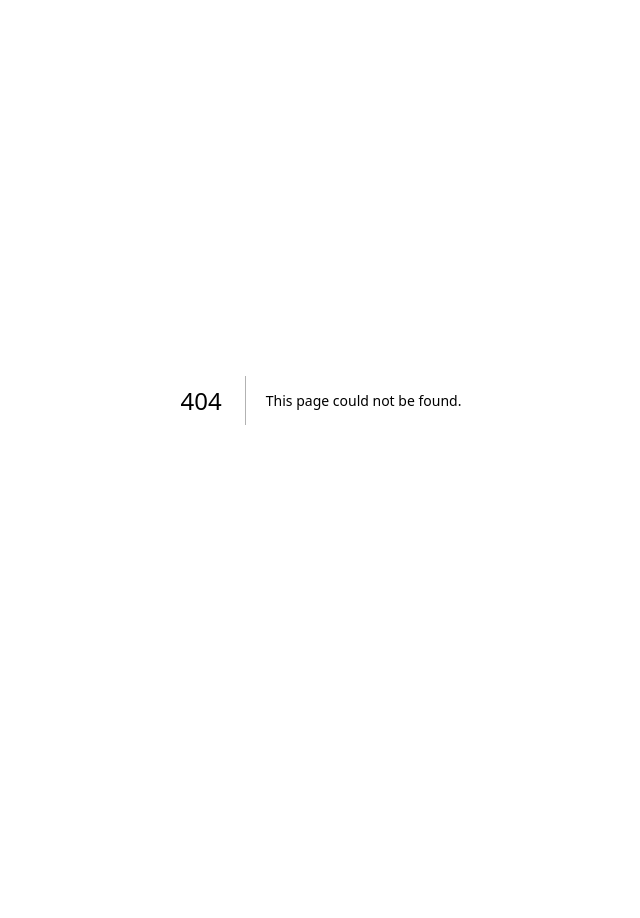
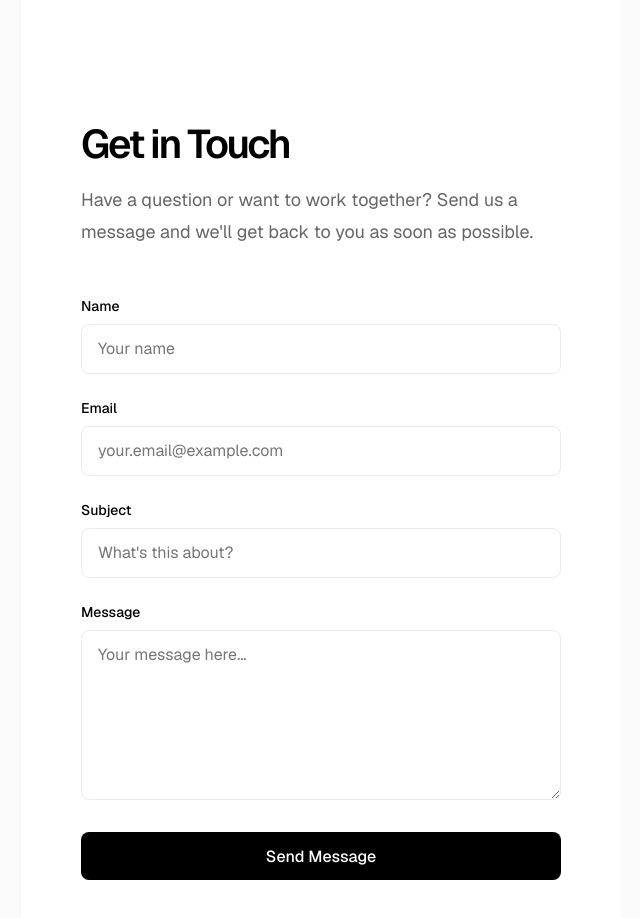
Before and after one commit to HarryFray/Nick-Nerds-Out, a Next.js app: page /contact in a window 1280 px wide. Before the commit this address had no page. Shown: the top 918 px of the page, without its empty margins (319-959 px from the left). Before the commit the page ends 800 px from the top, so only its background shows below. Built offline with nearby package versions, Linux system fonts and the light colour scheme.

Commit message:
contact page

```diff
--- /dev/null
+++ b/src/app/contact/page.module.css
@@ -0,0 +1,167 @@
+/* Shared base styles - common layout patterns */
+.page {
+  display: flex;
+  min-height: 100vh;
+  align-items: center;
+  justify-content: center;
+  font-family: var(--font-geist-sans);
+  background-color: var(--page-background);
+}
+
+.main {
+  display: flex;
+  min-height: 100vh;
+  width: 100%;
+  max-width: 600px;
+  flex-direction: column;
+  align-items: flex-start;
+  justify-content: flex-start;
+  background-color: var(--page-foreground);
+  padding: 120px 60px;
+  gap: 48px;
+}
+
+.header {
+  display: flex;
+  flex-direction: column;
+  align-items: flex-start;
+  gap: 16px;
+  width: 100%;
+}
+
+.title {
+  font-size: 40px;
+  font-weight: 600;
+  line-height: 48px;
+  letter-spacing: -2.4px;
+  color: var(--text-primary);
+  margin: 0;
+}
+
+.subtitle {
+  font-size: 18px;
+  line-height: 32px;
+  color: var(--text-secondary);
+  margin: 0;
+  max-width: 100%;
+}
+
+.form {
+  display: flex;
+  flex-direction: column;
+  width: 100%;
+  gap: 24px;
+}
+
+.formGroup {
+  display: flex;
+  flex-direction: column;
+  gap: 8px;
+  width: 100%;
+}
+
+.label {
+  font-size: 14px;
+  font-weight: 500;
+  color: var(--text-primary);
+  line-height: 20px;
+}
+
+.input,
+.textarea {
+  width: 100%;
+  padding: 12px 16px;
+  font-size: 16px;
+  font-family: var(--font-geist-sans);
+  line-height: 24px;
+  color: var(--text-primary);
+  background-color: var(--input-background);
+  border: 1px solid var(--input-border);
+  border-radius: 8px;
+  transition: border-color 0.2s, box-shadow 0.2s;
+  outline: none;
+}
+
+.input:focus,
+.textarea:focus {
+  border-color: var(--input-focus-border);
+  box-shadow: 0 0 0 3px rgba(0, 0, 0, 0.05);
+}
+
+@media (prefers-color-scheme: dark) {
+  .input:focus,
+  .textarea:focus {
+    box-shadow: 0 0 0 3px rgba(237, 237, 237, 0.1);
+  }
+}
+
+.textarea {
+  resize: vertical;
+  min-height: 120px;
+  font-family: inherit;
+}
+
+.submitButton {
+  display: flex;
+  justify-content: center;
+  align-items: center;
+  height: 48px;
+  padding: 0 24px;
+  margin-top: 8px;
+  font-size: 16px;
+  font-weight: 500;
+  font-family: var(--font-geist-sans);
+  color: var(--button-text);
+  background-color: var(--button-primary);
+  border: 1px solid transparent;
+  border-radius: 8px;
+  cursor: pointer;
+  transition: background-color 0.2s;
+  width: 100%;
+}
+
+.submitButton:disabled {
+  opacity: 0.6;
+  cursor: not-allowed;
+}
+
+/* Enable hover only on non-touch devices */
+@media (hover: hover) and (pointer: fine) {
+  .submitButton:hover:not(:disabled) {
+    background-color: var(--button-primary-hover);
+  }
+}
+
+.submitButton:active:not(:disabled) {
+  transform: scale(0.98);
+}
+
+@media (max-width: 600px) {
+  .main {
+    padding: 48px 24px;
+    gap: 32px;
+  }
+
+  .header {
+    gap: 12px;
+  }
+
+  .title {
+    font-size: 32px;
+    line-height: 40px;
+    letter-spacing: -1.92px;
+  }
+
+  .subtitle {
+    font-size: 16px;
+    line-height: 28px;
+  }
+
+  .form {
+    gap: 20px;
+  }
+
+  .formGroup {
+    gap: 6px;
+  }
+}
--- /dev/null
+++ b/src/app/contact/page.tsx
@@ -0,0 +1,88 @@
+import styles from "./page.module.css";
+
+export const metadata = {
+  title: "Contact",
+  description: "Get in touch with us",
+};
+
+export default function Contact() {
+  return (
+    <div className={styles.page}>
+      <main className={styles.main}>
+        <div className={styles.header}>
+          <h1 className={styles.title}>Get in Touch</h1>
+          <p className={styles.subtitle}>
+            Have a question or want to work together? Send us a message and
+            we'll get back to you as soon as possible.
+          </p>
+        </div>
+
+        <form className={styles.form} action="#" method="POST">
+          <div className={styles.formGroup}>
+            <label htmlFor="name" className={styles.label}>
+              Name
+            </label>
+            <input
+              type="text"
+              id="name"
+              name="name"
+              className={styles.input}
+              placeholder="Your name"
+              required
+              aria-required="true"
+            />
+          </div>
+
+          <div className={styles.formGroup}>
+            <label htmlFor="email" className={styles.label}>
+              Email
+            </label>
+            <input
+              type="email"
+              id="email"
+              name="email"
+              className={styles.input}
+              placeholder="your.email@example.com"
+              required
+              aria-required="true"
+            />
+          </div>
+
+          <div className={styles.formGroup}>
+            <label htmlFor="subject" className={styles.label}>
+              Subject
+            </label>
+            <input
+              type="text"
+              id="subject"
+              name="subject"
+              className={styles.input}
+              placeholder="What's this about?"
+              required
+              aria-required="true"
+            />
+          </div>
+
+          <div className={styles.formGroup}>
+            <label htmlFor="message" className={styles.label}>
+              Message
+            </label>
+            <textarea
+              id="message"
+              name="message"
+              className={styles.textarea}
+              placeholder="Your message here..."
+              rows={6}
+              required
+              aria-required="true"
+            />
+          </div>
+
+          <button type="submit" className={styles.submitButton}>
+            Send Message
+          </button>
+        </form>
+      </main>
+    </div>
+  );
+}
--- a/src/app/globals.css
+++ b/src/app/globals.css
@@ -1,12 +1,52 @@
 :root {
   --background: #ffffff;
   --foreground: #171717;
+
+  /* Page layout colors */
+  --page-background: #fafafa;
+  --page-foreground: #fff;
+
+  /* Text colors */
+  --text-primary: #000;
+  --text-secondary: #666;
+
+  /* Button colors */
+  --button-primary: #000;
+  --button-primary-hover: #383838;
+  --button-secondary-hover: #f2f2f2;
+  --button-secondary-border: #ebebeb;
+  --button-text: #fff;
+
+  /* Form colors */
+  --input-border: #ebebeb;
+  --input-focus-border: #000;
+  --input-background: #fff;
 }
 
 @media (prefers-color-scheme: dark) {
   :root {
     --background: #0a0a0a;
     --foreground: #ededed;
+
+    /* Page layout colors */
+    --page-background: #000;
+    --page-foreground: #000;
+
+    /* Text colors */
+    --text-primary: #ededed;
+    --text-secondary: #999;
+
+    /* Button colors */
+    --button-primary: #ededed;
+    --button-primary-hover: #ccc;
+    --button-secondary-hover: #1a1a1a;
+    --button-secondary-border: #1a1a1a;
+    --button-text: #000;
+
+    /* Form colors */
+    --input-border: #1a1a1a;
+    --input-focus-border: #ededed;
+    --input-background: #0a0a0a;
   }
 }
 
--- a/src/app/page.module.css
+++ b/src/app/page.module.css
@@ -1,20 +1,11 @@
+/* Shared base styles - common layout patterns */
 .page {
-  --background: #fafafa;
-  --foreground: #fff;
-
-  --text-primary: #000;
-  --text-secondary: #666;
-
-  --button-primary-hover: #383838;
-  --button-secondary-hover: #f2f2f2;
-  --button-secondary-border: #ebebeb;
-
   display: flex;
   min-height: 100vh;
   align-items: center;
   justify-content: center;
   font-family: var(--font-geist-sans);
-  background-color: var(--background);
+  background-color: var(--page-background);
 }
 
 .main {
@@ -25,7 +16,7 @@
   flex-direction: column;
   align-items: flex-start;
   justify-content: space-between;
-  background-color: var(--foreground);
+  background-color: var(--page-foreground);
   padding: 120px 60px;
 }
 
@@ -126,16 +117,4 @@ a.secondary {
   .logo {
     filter: invert();
   }
-
-  .page {
-    --background: #000;
-    --foreground: #000;
-
-    --text-primary: #ededed;
-    --text-secondary: #999;
-
-    --button-primary-hover: #ccc;
-    --button-secondary-hover: #1a1a1a;
-    --button-secondary-border: #1a1a1a;
-  }
 }
```
